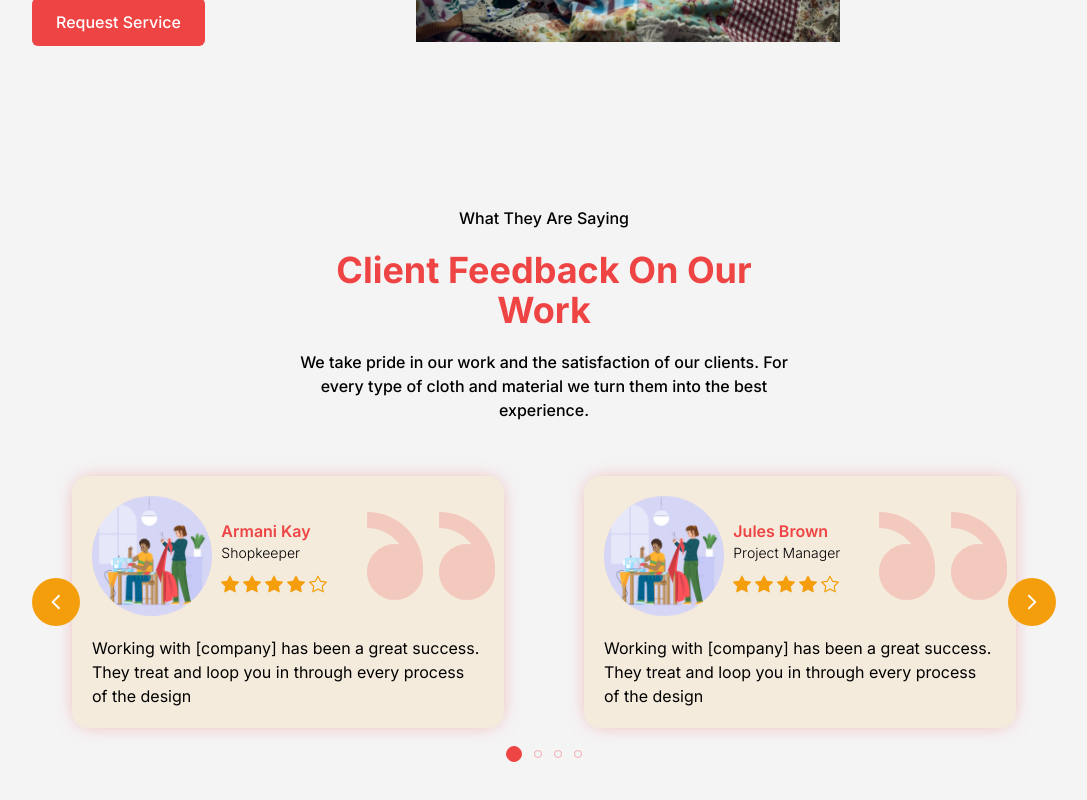
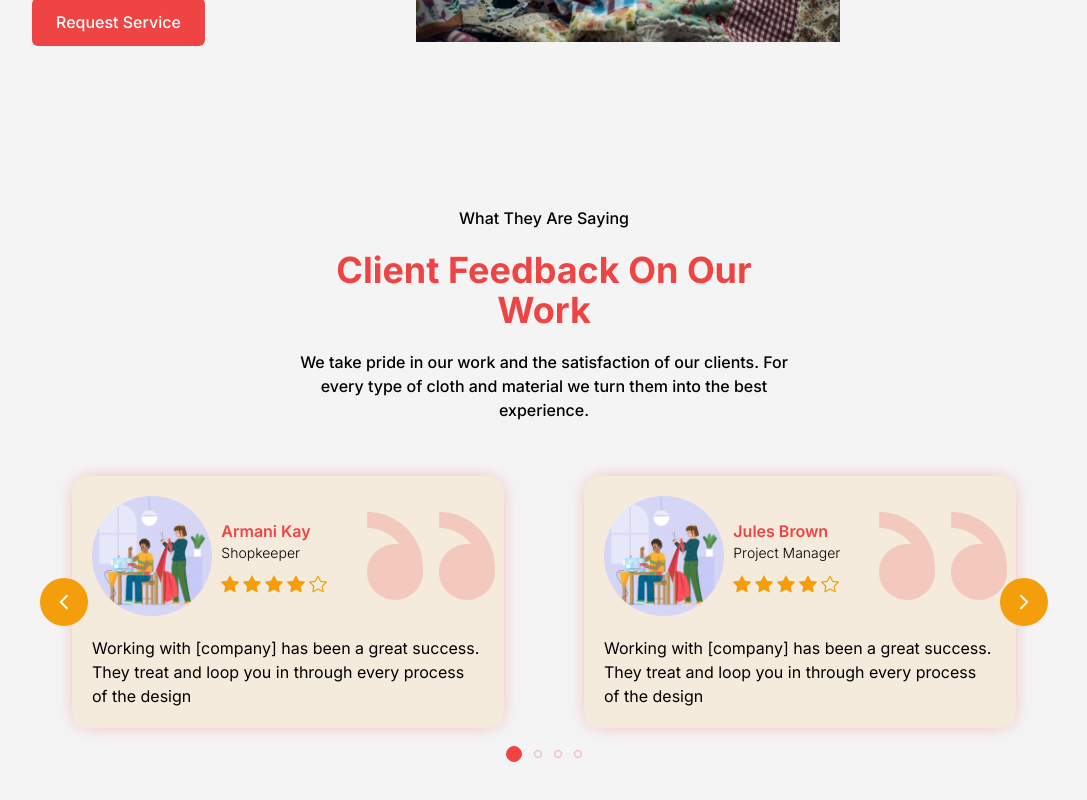
Before and after one commit to mmesomasaint/hulksmasher, a Next.js app: page / in a window 1280 px wide. Shown: the part 3074-3874 px from the top of the page, without its empty margins (96-1183 px from the left). Built offline with nearby package versions, Linux system fonts and the light colour scheme.

Commit message:
Fix: Adjust spacing

```diff
--- a/app/components/review.tsx
+++ b/app/components/review.tsx
@@ -104,7 +104,7 @@ function Review({ reviews }: ReviewNodeType) {
           />
         ))}
       </div>
-      <div className='absolute -inset-x-0 top-1/2 -translate-y-[50%] z-30 w-full bg-transparent flex justify-between items-center gap-20'>
+      <div className='absolute -inset-x-0 top-1/2 -translate-y-[50%] z-30 px-2 w-full bg-transparent flex justify-between items-center gap-20'>
         <button
           className='flex justify-center items-center w-12 h-12 rounded-full bg-amber-500 transform duration-100 active:scale-[1.10]'
           onClick={movePairLeft}
```
